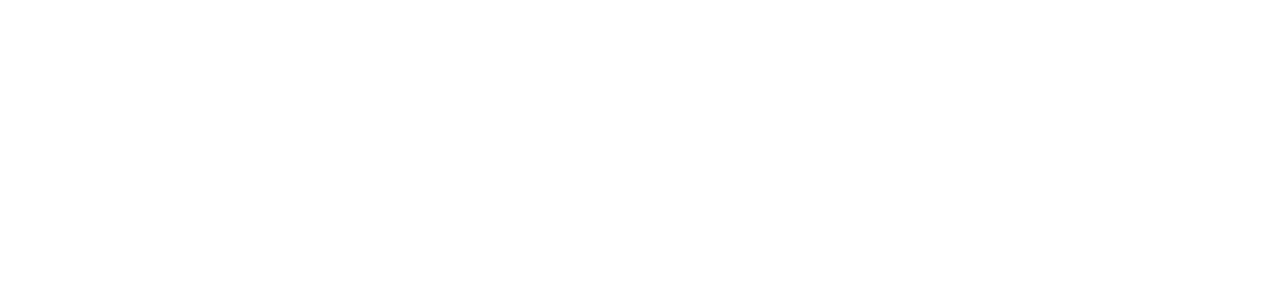
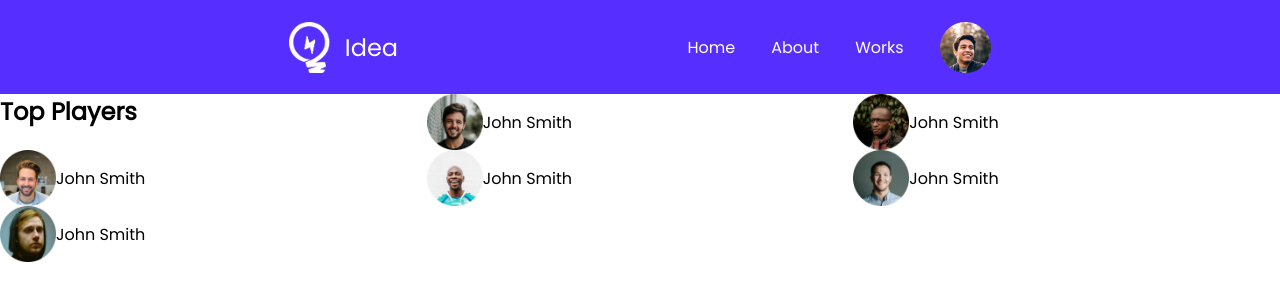
Before and after one commit to marufprocode/leader-board-responsive-website, a plain HTML site: page index.html in a window 1280 px wide. Drawn offline with Linux system fonts and the light colour scheme; a web font is replaced by a local one.

Commit message:
done done

```diff
--- a/index.html
+++ b/index.html
@@ -8,6 +8,49 @@
    <link rel="stylesheet" href="style.css">
 </head>
 <body>
-
+   <!-- === Header-style-starts === -->
+   <header ID="top-header">
+      <div class="logo">
+         <img src="./images/icons/logo.png" alt="logo" width="40.40px" height="51px">
+         <p>Idea</p>
+      </div>
+      <div class="menu-sec">
+         <a href="#">Home</a>
+         <a href="#">About</a>
+         <a href="#">Works</a>
+         <img src="./images/icons/profile.png" alt="profile">
+      </div>
+   </header>
+   <!-- === Header-style-end === -->
+   <main ID="main-body">
+      <section class="players-sec">
+         <h1>Top Players</h1>
+         <div class="players">
+            <img src="./images/players/player-1.png" alt="Players">
+            <p>John Smith</p>
+         </div>
+         <div class="players">
+            <img src="./images/players/player-2.png" alt="Players">
+            <p>John Smith</p>
+         </div>
+         <div class="players">
+            <img src="./images/players/player-3.png" alt="Players">
+            <p>John Smith</p>
+         </div>
+         <div class="players">
+            <img src="./images/players/player-4.png" alt="Players">
+            <p>John Smith</p>
+         </div>
+         <div class="players">
+            <img src="./images/players/player-5.png" alt="Players">
+            <p>John Smith</p>
+         </div>
+         <div class="players">
+            <img src="./images/players/player-6.png" alt="Players">
+            <p>John Smith</p>
+         </div>
+      </section>
+      <section class="blog-sec"></section>
+   </main>
 </body>
 </html>
--- a/style.css
+++ b/style.css
@@ -0,0 +1,62 @@
+/* === for google fonts === */
+@import url('https://fonts.googleapis.com/css2?family=Lobster&family=Oswald:wght@500&family=Play:wght@700&family=Poppins:ital,wght@0,400;1,300&family=Splash&display=swap');
+
+*{
+   margin: 0;
+   padding: 0;
+   box-sizing: border-box;
+   font-family: 'Poppins', sans-serif;
+}
+
+/* === Header-style-starts === */
+#top-header{
+   display: flex;
+   justify-content: space-evenly;
+   height: 94px;
+   width: 100%;
+   background-color: #562EFF;
+   align-items: center;
+}
+
+.logo{
+   display: flex;
+   font-size: 24px;
+   font-weight: 500;
+   color: white;
+   align-items: center;
+}
+
+.logo > img{
+   margin-right: 15px;
+}
+
+.menu-sec{
+   display: flex;
+   align-items: center;
+}
+
+.menu-sec a{
+   text-decoration: none;
+   color: white;
+   margin-right: 36px;
+}
+
+/* === Header-style-end === */
+               /* ---------------------- */
+
+/* === Main-body-style-start === */
+.players > img{
+   width: 56px;
+   height: 56px;
+}
+
+.players{
+   display: flex;
+   align-items: center;
+}
+
+.players-sec{
+   display: grid;
+   grid-template-columns: repeat(3, 1fr);
+}
+/* === Main-body-style-end === */
```
